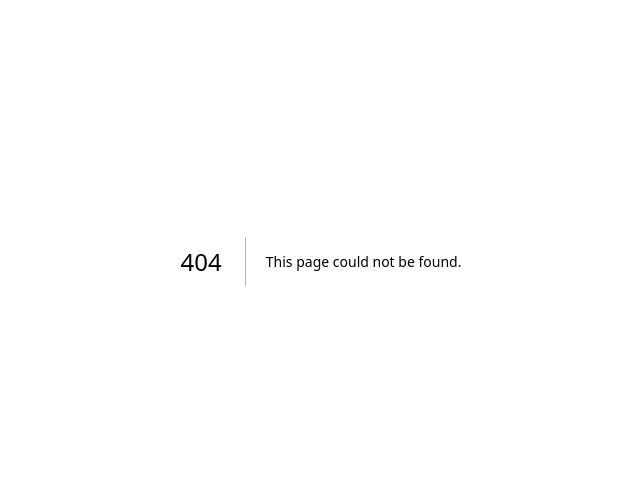
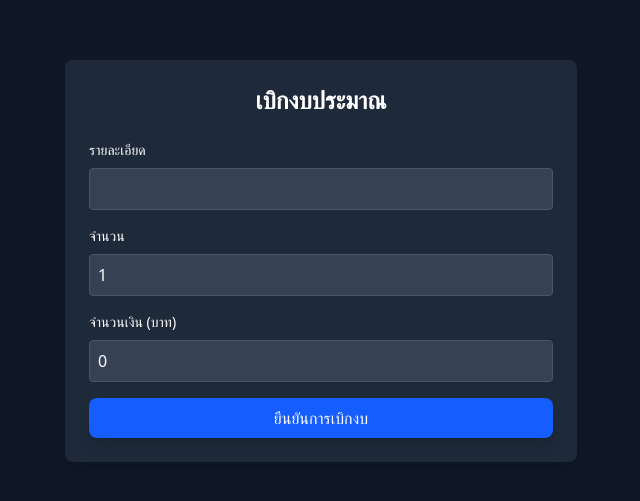
Before and after one commit to Yeet2042/workflow-sesa, a Next.js app: page /edit/1 in a window 1280 px wide. Before the commit this address had no page. Shown: the part 139-640 px from the top of the page, without its empty margins (319-959 px from the left). Built offline with nearby package versions, Linux system fonts and the light colour scheme; no server answers; the database is empty.

Commit message:
add edit page

```diff
--- /dev/null
+++ b/app/api/edit/[id]/route.ts
@@ -0,0 +1,40 @@
+import { PrismaClient } from "@prisma/client";
+import { NextResponse } from "next/server";
+
+const prisma = new PrismaClient();
+
+// ✅ ดึงข้อมูลงบประมาณตาม ID
+export async function GET(
+  req: Request,
+  { params }: { params: Promise<{ id: string }> } // แก้ไข typing ให้รองรับ Promise
+) {
+  const { id } = await params;
+  const budget = await prisma.budget.findUnique({ where: { id: Number(id) } });
+
+  if (!budget) {
+    return NextResponse.json({ error: "ไม่พบข้อมูล" }, { status: 404 });
+  }
+
+  return NextResponse.json(budget);
+}
+
+// ✅ อัปเดตข้อมูลงบประมาณ
+export async function PATCH(req: Request, context: { params: { id: string } }) {
+  const params = await context.params;
+  const id = params.id;
+  const { description, quantity, price } = await req.json();
+
+  try {
+    const updatedBudget = await prisma.budget.update({
+      where: { id: Number(id) },
+      data: { description, quantity, price },
+    });
+
+    return NextResponse.json({
+      message: "อัปเดตสำเร็จ!",
+      budget: updatedBudget,
+    });
+  } catch {
+    return NextResponse.json({ error: "เกิดข้อผิดพลาด" }, { status: 500 });
+  }
+}
--- /dev/null
+++ b/app/edit/[id]/page.tsx
@@ -0,0 +1,98 @@
+"use client"
+import { useEffect, useState } from "react";
+import { useParams, useRouter } from "next/navigation";
+
+export default function EditBudget() {
+  const router = useRouter();
+  const { id } = useParams();
+  const [loading, setLoading] = useState(false);
+
+  const [form, setForm] = useState({
+    description: "",
+    quantity: 1,
+    price: 0,
+  });
+
+  useEffect(() => {
+    if (id) {
+      fetch(`/api/edit/${id}`)
+        .then((res) => res.json())
+        .then((data) => setForm(data));
+    }
+  }, [id]);
+
+  const handleChange = (e: React.ChangeEvent<HTMLInputElement>) => {
+    setForm({ ...form, [e.target.name]: e.target.value });
+  };
+
+   const handleSubmit = async (e: React.FormEvent<HTMLFormElement>) => {
+    e.preventDefault();
+    setLoading(true);
+    const res = await fetch(`/api/edit/${id}`, {
+      method: "PATCH",
+      headers: { "Content-Type": "application/json" },
+      body: JSON.stringify(form),
+    });
+    if (res.ok) {
+         alert("บันทึกคำขอเบิกงบสำเร็จ!");
+        router.push("/employee");}
+        setLoading(false);
+
+  };
+
+  return (
+    <div className="bg-gray-900 text-white min-h-screen flex justify-center items-center p-6">
+      <div className="bg-gray-800 p-6 rounded-lg shadow-lg w-full max-w-lg">
+        <h1 className="text-2xl font-bold mb-6 text-center">เบิกงบประมาณ</h1>
+        <form onSubmit={handleSubmit}>
+          <div className="mb-4">
+            <label className="block mb-2 text-sm font-medium">รายละเอียด</label>
+            <input
+            name="description"
+              type="text"
+              className="w-full p-2 rounded bg-gray-700 border border-gray-600 focus:outline-none"
+              value={form.description}
+              onChange={handleChange}
+              required
+            />
+          </div>
+
+          <div className="mb-4">
+            <label className="block mb-2 text-sm font-medium">จำนวน</label>
+            <input
+            name="quantity"
+              type="number"
+              className="w-full p-2 rounded bg-gray-700 border border-gray-600 focus:outline-none"
+              value={form.quantity}
+              onChange={handleChange}
+              min="1"
+              required
+            />
+          </div>
+
+          <div className="mb-4">
+            <label className="block mb-2 text-sm font-medium">จำนวนเงิน (บาท)</label>
+            <input
+            name="price"
+              type="number"
+              className="w-full p-2 rounded bg-gray-700 border border-gray-600 focus:outline-none"
+              value={form.price}
+              onChange={handleChange}
+              required
+            />
+          </div>
+
+          <button
+            type="submit"
+            disabled={loading}
+            className={`w-full py-2 rounded-lg shadow-lg ${
+              loading ? "bg-gray-500" : "bg-blue-600 hover:bg-blue-700"
+            }`}
+          >
+            {loading ? "กำลังส่ง..." : "ยืนยันการเบิกงบ"}
+          </button>
+        </form>
+      </div>
+    </div>
+  );
+}
--- a/app/employee/page.tsx
+++ b/app/employee/page.tsx
@@ -62,6 +62,7 @@ export default function Page() {
                 <th className="p-3">จำนวนเงิน</th>
                 <th className="p-3">สร้างโดย</th>
                 <th className="p-3">สถานะ</th>
+                <th className="p-2"></th>
               </tr>
             </thead>
             <tbody>
@@ -85,6 +86,14 @@ export default function Page() {
                       {req.status}
                     </span>
                   </td>
+                  <td className="p-2">
+                <button
+                  className="px-3 py-1 bg-blue-500 hover:bg-blue-600 text-white rounded"
+                  onClick={() => router.push(`/edit/${req.id}`)}
+                >
+                  แก้ไข
+                </button>
+              </td>
                 </tr>
               ))}
             </tbody>
```
Also changed, not shown: 1 other file (tests, documents, lock files or other folders).
